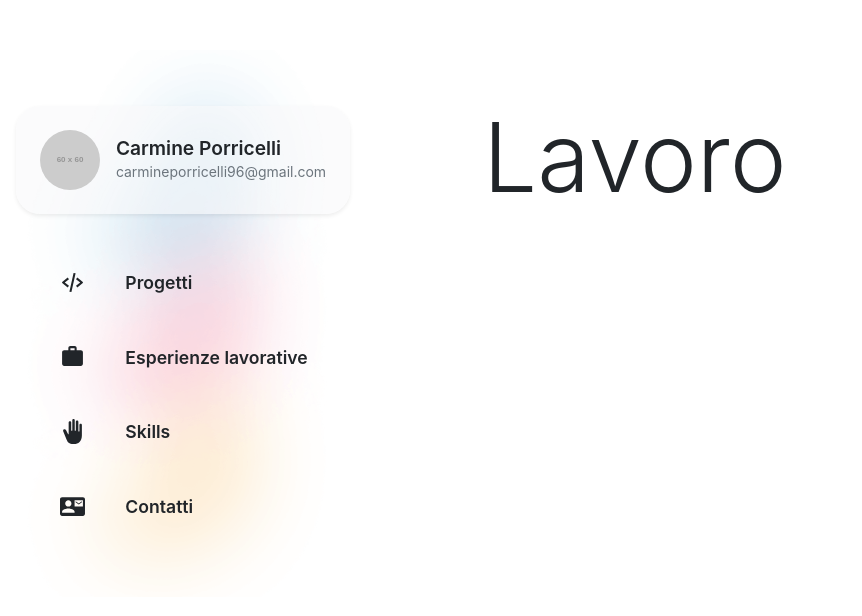
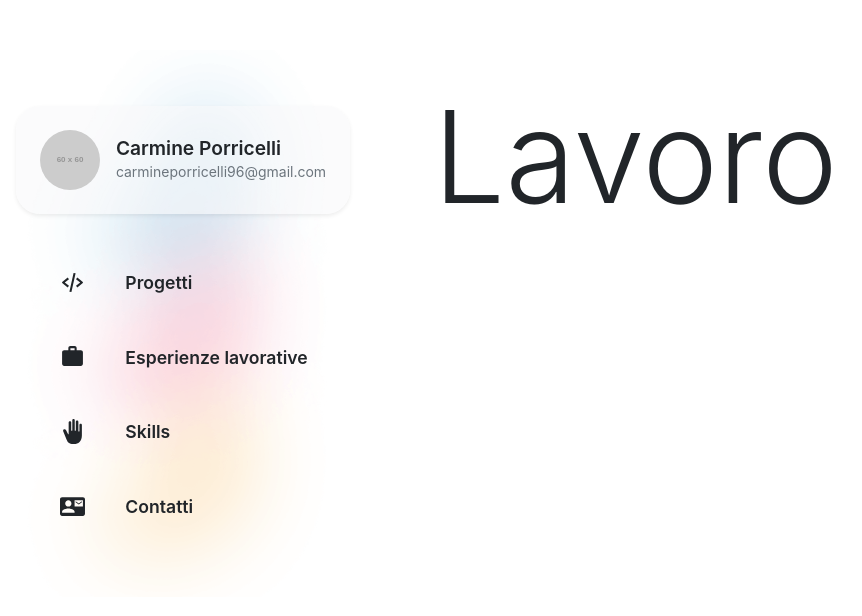
Before and after one commit to Carminepo2/cv-Carmine, a Next.js app: page /jobs in a window 1280 px wide. Shown: the top 616 px of the page, without its empty margins (67-929 px from the left). Built offline with nearby package versions, Linux system fonts and the light colour scheme.

Commit message:
perfected animation

```diff
--- a/components/Layout.js
+++ b/components/Layout.js
@@ -56,8 +56,10 @@ export default function Layout({ children, title }) {
             transition: left 0.2s, opacity 0.2s linear;
           }
           main {
-            margin-left: 550px;
-            margin-top: 100px;
+            margin-left: 450px;
+            padding-left: 50px;
+
+            margin-top: 80px;
             overflow-y: scroll !important;
             transition: margin-left 0.2s, opacity 0.2s linear;
           }
@@ -70,7 +72,8 @@ export default function Layout({ children, title }) {
               padding-left: 20px;
             }
             main {
-              margin-left: 450px;
+              margin-left: 400px;
+              padding-left: 50px;
             }
           }
 
@@ -81,7 +84,8 @@ export default function Layout({ children, title }) {
             }
             main {
               margin-top: 100px;
-              margin-left: 110px;
+              margin-left: 60px;
+              padding-left: 50px;
               ${showSidebar ? "margin-left: 450px;opacity: 0.2;" : ""}
             }
             #menu-toggler {
--- a/components/TitleAnimation.js
+++ b/components/TitleAnimation.js
@@ -7,8 +7,7 @@ export default function TitleAnimation({ children }) {
   const wrapperRef = useRef(null);
 
   const pageScrolled = () => {
-    if (typeof window !== "undefined") {
-      console.log(children);
+    if (typeof window !== "undefined" && divRef.current) {
       if (window.scrollY < divRef.current.offsetHeight) {
         setScrollPosition((1 / divRef.current.offsetHeight) * window.scrollY);
       }
@@ -28,7 +27,7 @@ export default function TitleAnimation({ children }) {
         ref={divRef}
         animate={
           scrollPosition < 0.652
-            ? { x: typeof window !== "undefined" && divRef.current ? (window.innerWidth / 2) * scrollPosition : 0, scale: 1 - 0.4 * scrollPosition }
+            ? { x: typeof window !== "undefined" && divRef.current && scrollPosition > 0.2 ? (window.innerWidth / 2) * scrollPosition : 0, scale: 1 - 0.4 * scrollPosition }
             : { x: (window.innerWidth / 2) * 0.652, y: -100, scale: 1 - 0.6 * 0.652 }
         }
       >
--- a/components/sidebar/Sidebar.js
+++ b/components/sidebar/Sidebar.js
@@ -58,11 +58,6 @@ export default function Sidebar({ showSidebar }) {
               width: 100%;
             }
           }
-          @media only screen and (max-width: 580px) {
-            .center-sidebar {
-              width: 100%;
-            }
-          }
         `}
       </style>
     </>
--- a/styles/animations.css
+++ b/styles/animations.css
@@ -6,6 +6,15 @@
   cursor: pointer;
   transform: scale(1.06);
   box-shadow: 0 0.3rem 1rem rgba(0, 0, 0, 0.1) !important;
+}
+
+#menu-toggler {
+  transition: transform 0.2s, opacity 0.2s linear;
+  cursor: pointer;
+}
+
+#menu-toggler:hover {
+  transform: scale(1.2);
 }
 
 aside {
--- a/styles/globals.css
+++ b/styles/globals.css
@@ -38,4 +38,12 @@ a:hover {
 .display-1 {
   user-select: none;
   display: inline-block !important;
+  font-size: 8rem;
+  padding-bottom: 40px;
 }
+
+@media only screen and (max-width: 380px) {
+  .display-1 {
+    font-size: 6rem;
+  }
+}
```
